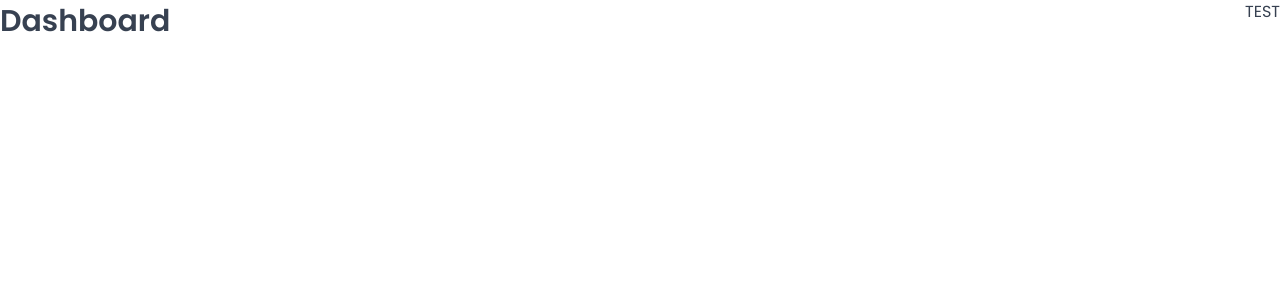
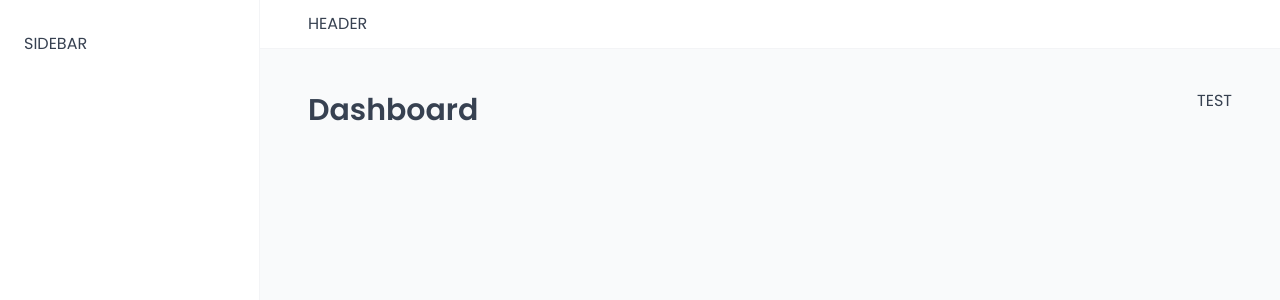
Before and after one commit to Shamilsharaf/The-Wild-Oasis-App, a React (Vite) app: page /dashboard in a window 1280 px wide. Shown: the top 300 px of the page. Built offline with nearby package versions, Linux system fonts and the light colour scheme; a web font is replaced by a local one.

Commit message:
Building the App Layout

```diff
--- a/src/App.jsx
+++ b/src/App.jsx
@@ -9,6 +9,7 @@
 import Account from "./pages/Account";
 import Login from "./pages/Login";
 import PageNotFound from "./pages/PageNotFound";
+import AppLayout from "./ui/AppLayout";
 
 
 
@@ -18,6 +19,9 @@
       <GlobalStyles />
       <BrowserRouter>
         <Routes>
+
+          <Route element={<AppLayout />}>
+
             <Route index element={<Navigate replace to="dashboard" />} />
             <Route path="dashboard" element={<Dashboard />} />
             <Route path="bookings" element={<Bookings />} />
@@ -25,6 +29,8 @@
             <Route path="users" element={<Users />} />
             <Route path="settings" element={<Settings />} />
             <Route path="account" element={<Account />} />
+
+          </Route>
           <Route path="login" element={<Login />} />
           <Route path="*" element={<PageNotFound />} />
         </Routes>
--- /dev/null
+++ b/src/ui/AppLayout.jsx
@@ -0,0 +1,30 @@
+import { Outlet } from "react-router-dom";
+import Sidebar from "./Sidebar";
+import Header from "./Header";
+import styled from "styled-components";
+
+const StyledAppLayout = styled.div`
+    display: grid;
+    grid-template-columns: 26rem 1fr;
+    grid-template-rows: auto 1fr;
+    height: 100vh;
+`;
+
+const Main = styled.main`
+    background-color: var(--color-grey-50);
+    padding: 4rem 4.8rem 6.4rem;
+`;
+
+function AppLayout() {
+    return (
+        <StyledAppLayout>
+            <Header />
+            <Sidebar />
+            <Main>
+                <Outlet />
+            </Main>
+        </StyledAppLayout>
+    );
+}
+
+export default AppLayout;
--- /dev/null
+++ b/src/ui/Header.jsx
@@ -0,0 +1,14 @@
+import styled from "styled-components";
+
+const StyledHeader = styled.header`
+    background-color: var(--color-grey-0);
+    padding: 1.2rem 4.8rem;
+    border-bottom: 1px solid var(--color-grey-100);
+`;
+
+function Header() {
+    return <StyledHeader>HEADER</StyledHeader>
+
+}
+
+export default Header
--- /dev/null
+++ b/src/ui/Sidebar.jsx
@@ -0,0 +1,15 @@
+import styled from "styled-components";
+
+const StyledSidebar = styled.aside`
+    background-color: var(--color-grey-0);
+    padding: 3.2rem 2.4rem;
+    border-right: 1px solid var(--color-grey-100);
+
+    grid-row: 1 / -1;
+    `;
+
+function Sidebar() {
+    return <StyledSidebar>SIDEBAR</StyledSidebar>
+}
+
+export default Sidebar
```
Lines whose indentation alone changed are shown as unchanged.
